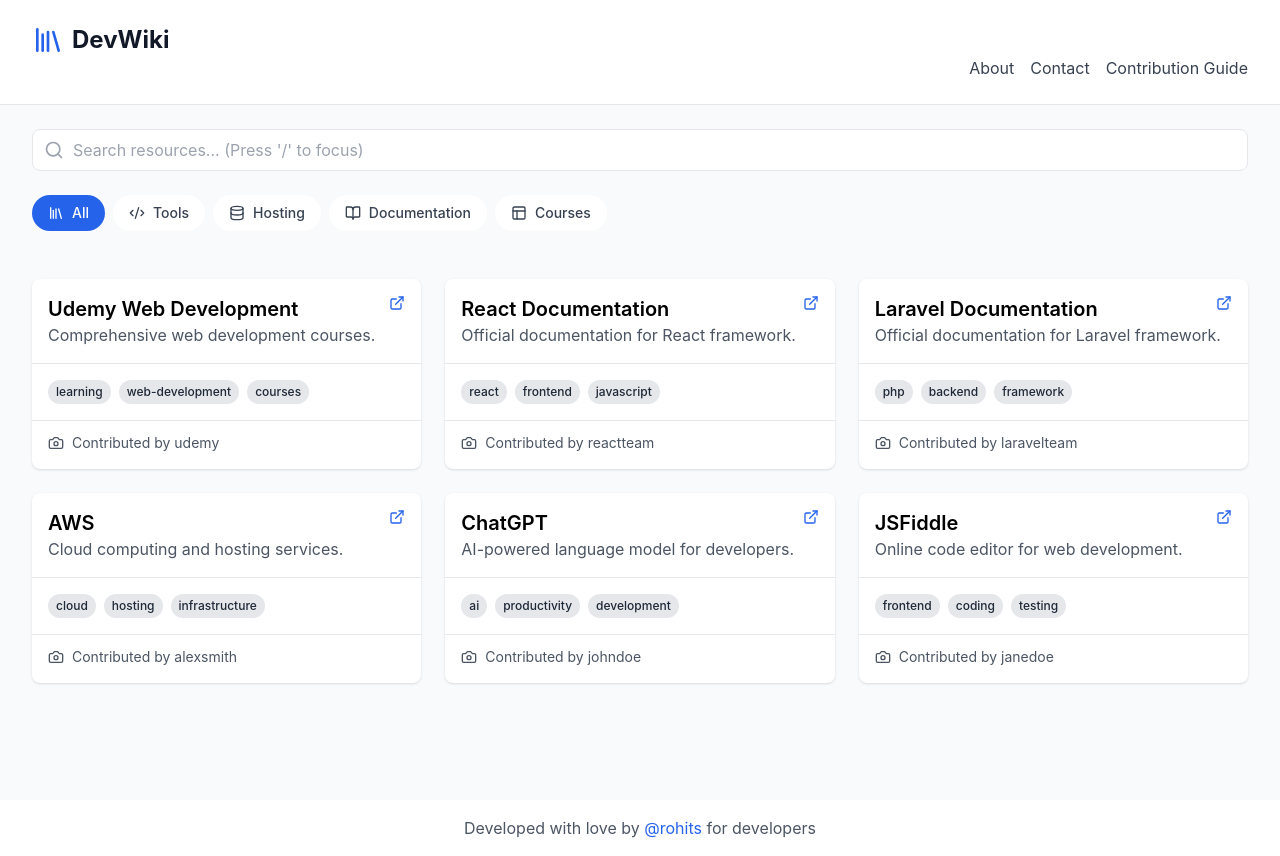
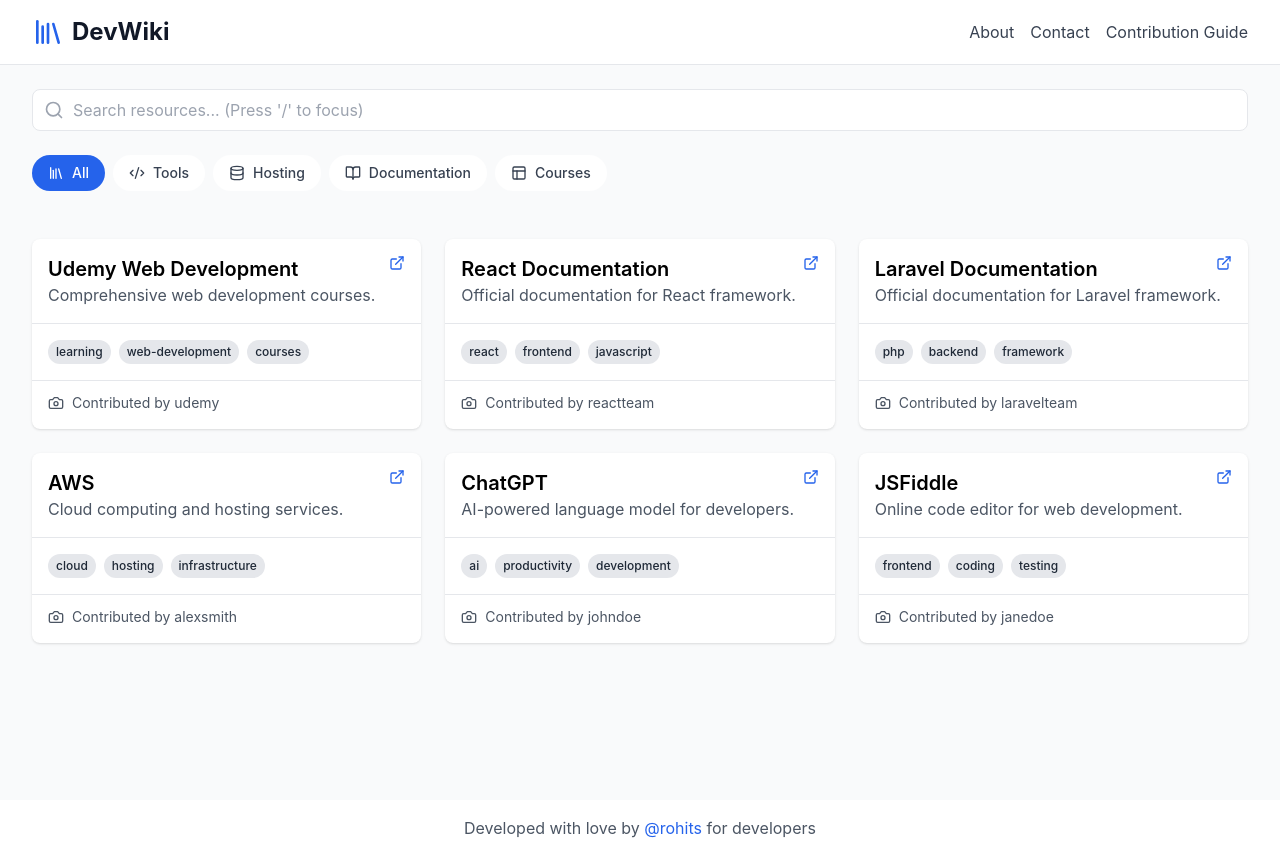
Before and after one commit to shirkerohit/developer-wiki, a React (Create React App) app: page / in a window 1280 px wide. Built offline with nearby package versions, Linux system fonts and the light colour scheme.

Commit message:
ui updates

```diff
--- a/src/components/Home.js
+++ b/src/components/Home.js
@@ -87,7 +87,7 @@ export default function Home() {
         <div className="min-h-screen bg-gray-50">
             {/* Header */}
             <header className="bg-white border-b">
-                <div className="max-w-7xl mx-auto px-4 sm:px-6 lg:px-8 py-6">
+                <nav className='max-w-7xl mx-auto px-4 sm:px-6 lg:px-8 py-4 flex justify-between items-center'>
                     <div className="flex items-center">
                         <Library className="h-8 w-8 text-blue-600" />
                         <h1 className="ml-2 text-2xl font-bold text-gray-900">DevWiki</h1>
@@ -97,7 +97,7 @@ export default function Home() {
                         <a href="/contact" className="text-gray-700 hover:text-gray-900">Contact</a>
                         <a href="/contribution-guide" className="text-gray-700 hover:text-gray-900">Contribution Guide</a>
                     </div>
-                </div>
+                </nav>
             </header>
 
             {/* Search and Category filters */}
@@ -135,8 +135,8 @@ export default function Home() {
                 <div className="grid grid-cols-1 md:grid-cols-2 lg:grid-cols-3 gap-6">
                     {filteredResources.map((resource, index) => (
                         <Card key={index} className="hover:shadow-lg transition-shadow">
-                            <CardHeader className="pb-3">
-                                <div className="flex justify-between items-start">
+                            <CardHeader className="pb-3 flex">
+                                <div className="flex justify-between">
                                     <CardTitle className="text-lg">{resource.title}</CardTitle>
                                     <a
                                         href={resource.url}
--- a/src/components/ui/card.js
+++ b/src/components/ui/card.js
@@ -5,7 +5,7 @@ export function Card({ children, className }) {
 }
 
 export function CardHeader({ children }) {
-    return <div className="p-4 border-b">{children}</div>;
+    return <div className="p-4 border-b flex flex-col">{children}</div>;
 }
 
 export function CardTitle({ children, className }) {
```
